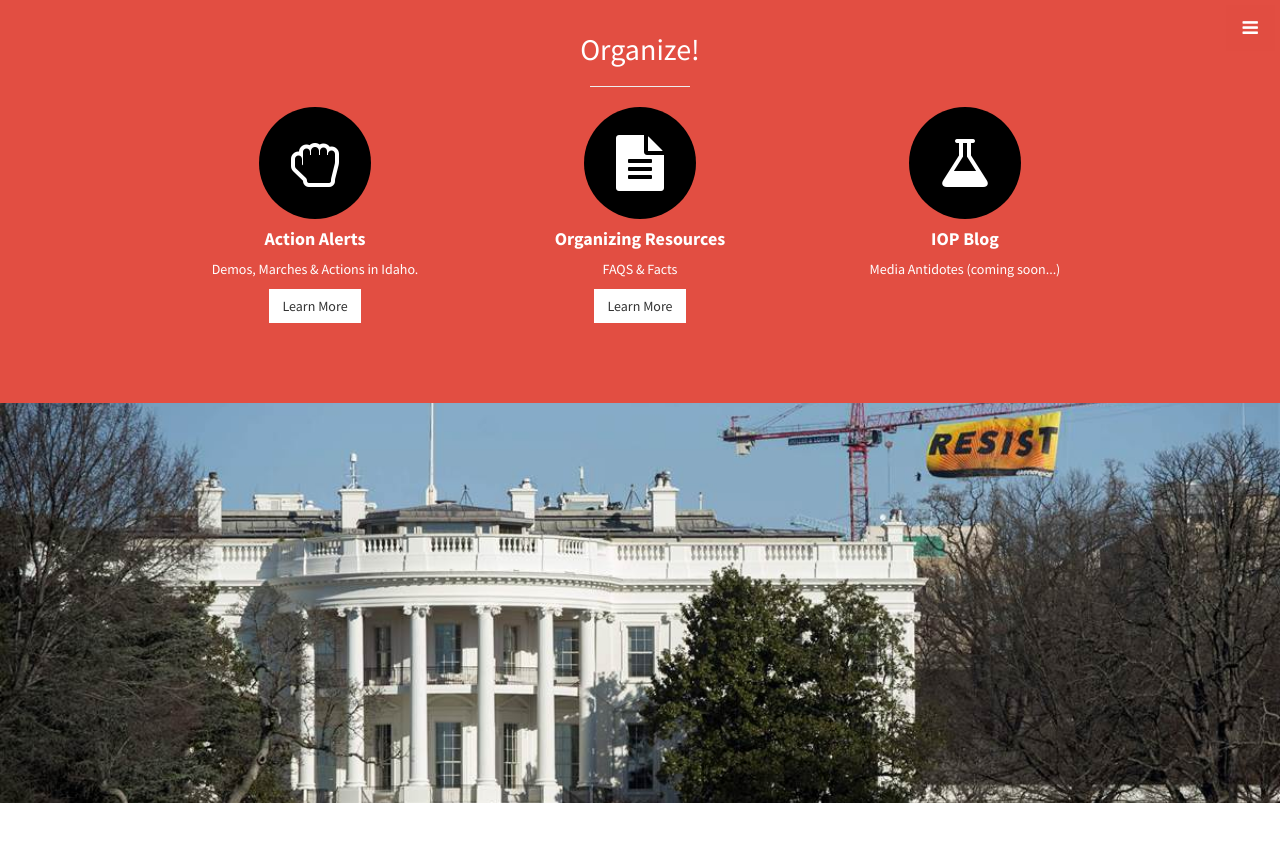
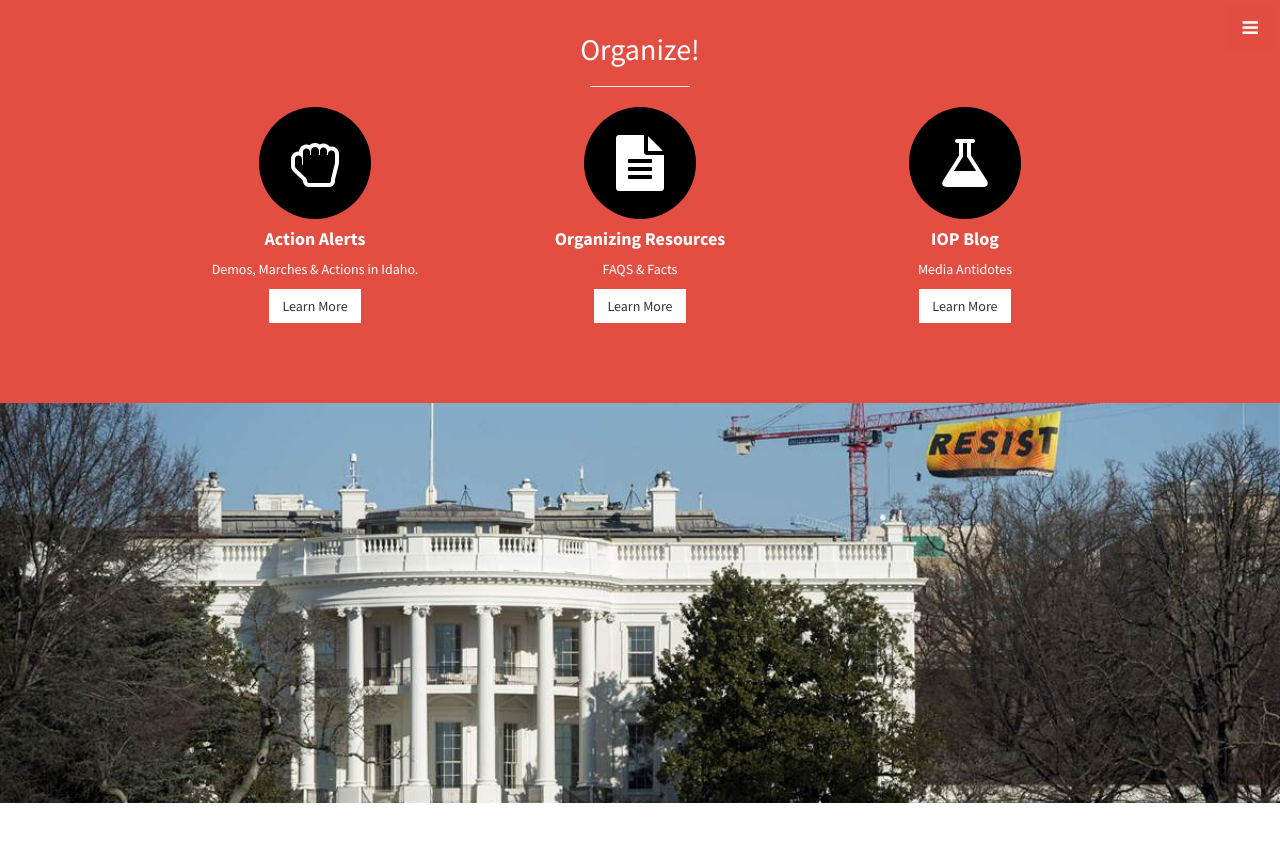
Before and after one commit to IdahoOrganizingProject/Idaho-Organizing-Project, a Jekyll site: the page built from index.html, in a window 1280 px wide and 900 px high, scrolled down 1246 px. Shown: the top 842 px of the window. Built offline with Jekyll 4.4.1, drawn with Linux system fonts in a browser that asks for light colours; comment, search, counter and statistics services are not loaded.

Commit message:
fixed local pdfs links

```diff
--- a/_includes/navigation.html
+++ b/_includes/navigation.html
@@ -9,19 +9,19 @@
       <a href="{{ site.baseurl }}" onclick = $("#menu-close").click(); >Home</a>
     </li>
     <li>
-      <a href="{{ site.url }}#about" onclick = $("#menu-close").click(); >About</a>
+      <a href="{{ site.baseurl }}#about" onclick = $("#menu-close").click(); >About</a>
     </li>
     <li>
-      <a href="{{ site.url }}#organize" onclick = $("#menu-close").click(); >Organize</a>
+      <a href="{{ site.baseurl }}#organize" onclick = $("#menu-close").click(); >Organize</a>
     </li>
     <li>
       <a href="{{ site.baseurl }}{% link blog/blog.html %}" onclick = $("#menu-close").click(); >Blog</a>
     </li>
     <li>
-      <a href="{{ site.url }}#media" onclick = $("#menu-close").click(); >Media</a>
+      <a href="{{ site.baseurl }}#media" onclick = $("#menu-close").click(); >Media</a>
     </li>
     <li>
-      <a href="{{ site.url }}#contact" onclick = $("#menu-close").click(); >Contact</a>
+      <a href="{{ site.baseurl }}#contact" onclick = $("#menu-close").click(); >Contact</a>
     </li>
   </ul>
 </nav>
--- a/_includes/organize.html
+++ b/_includes/organize.html
@@ -41,8 +41,8 @@
               <h4>
                 <strong>IOP Blog</strong>
               </h4>
-              <p>Media Antidotes (coming soon...)</p>
-              <!-- <a href="{{ site.baseurl }}{% link blog/blog.html %}" class="btn btn-light">Learn More</a> -->
+              <p>Media Antidotes</p>
+              <a href="{{ site.baseurl }}{% link blog/blog.html %}" class="btn btn-light">Learn More</a>
             </div>
           </div>
         </div>
--- a/resources.html
+++ b/resources.html
@@ -19,7 +19,7 @@
               <i class="fa fa-circle fa-stack-2x"></i>
               <i class="fa fa-file-text fa-stack-1x icon-warning"></i>
             </span>
-                <h4><strong><a href="http://www.uidaho.edu/~/media/UIdaho-Responsive/Files/law/academics/practical-skills/clinics/immigration.ashx">Trump Era Immigration FAQ</a></strong></h4>
+                <h4><strong><a href="{{ "pdfs/Post-Election-FAQs-17.01.05.pdf/" | prepend: site.baseurl }}">Trump Era Immigration FAQ</a></strong></h4>
                 <p>From University of Idaho Immigration Clinic</p>
             </div>
           </div>
@@ -30,7 +30,7 @@
               <i class="fa fa-file-text fa-stack-1x icon-warning"></i>
             </span>
               <h4>
-                <strong><a href="http://www.uidaho.edu/~/media/UIdaho-Responsive/Files/law/academics/practical-skills/clinics/immigration/PostElectionFAQsSpanish.ashx">FAQ sobre inmigración durante la era de Trump</a></strong>
+                <strong><a href="{{ "pdfs/PostElectionFAQsSpanish.pdf/" | prepend: site.baseurl }}">FAQ sobre inmigración durante la era de Trump</a></strong>
               </h4>
               <p>De la universidad de Idaho clinic de inmigración</p>
             </div>
@@ -39,7 +39,7 @@
             <div class="organize-item">
               <span class="fa-stack fa-lg">
               <i class="fa fa-circle fa-stack-2x"></i>
-              <i class="fa fa-file-text fa-stack-1x icon-warning"></i>
+              <i class="fa fa-external-link fa-stack-1x icon-warning"></i>
             </span>
               <h4>
                 <strong><a href="http://www.uidaho.edu/law/academics/practical-skills/clinics/immigration" >More University of Idaho resources / Más recursos de la universidad de Idaho</a></strong>
```
